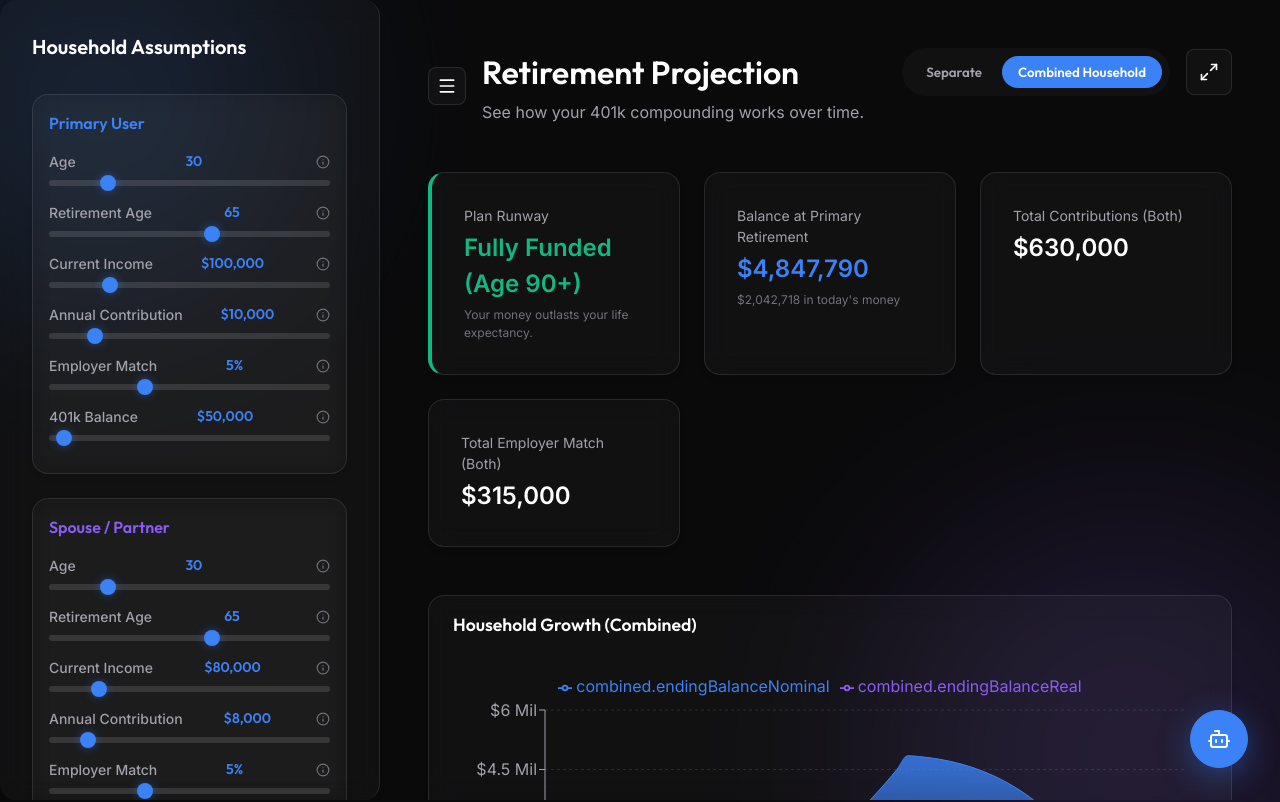
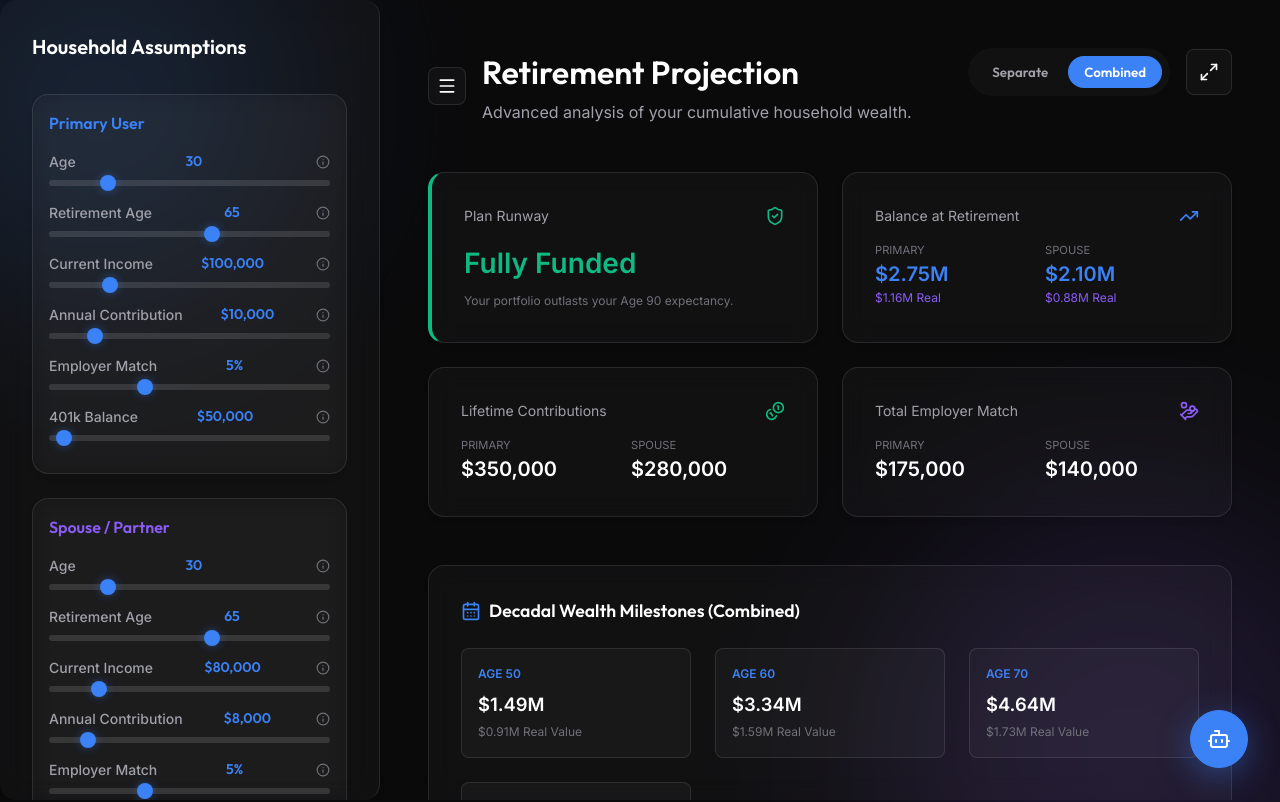
Before and after one commit to aravindannet/FinancialPlanner, a React (Vite) app: page / in a window 1280 px wide. Shown: the top 802 px of the page. Built offline with nearby package versions, Linux system fonts and the light colour scheme.

Commit message:
UI Upgrade: Enhanced Dashboard Summary Cards & Decadal Wealth Milestones

```diff
--- a/src/App.tsx
+++ b/src/App.tsx
@@ -43,6 +43,7 @@ export interface PersonYearData {
   employerMatch: number;
   interestNominal: number;
   withdrawals: number;
+  withdrawalDerivation?: string;
   endingBalanceNominal: number;
   endingBalanceReal: number;
 }
@@ -127,20 +128,30 @@ function App() {
 
       // Withdrawals: Inflate the user's input so their *real* net purchasing power stays flat.
       let userWithdrawal = 0;
+      let userDerivation = "";
       let spouseWithdrawal = 0;
+      let spouseDerivation = "";
+
+      const format = (v: number) => Math.round(v).toLocaleString();
 
       if (isUserRetired) {
-        // Net need = desired amount minus SS
-        let netNeed = Math.max(0, state.userWithdrawalRate - annualSS);
-        // Inflate for purchasing power, then gross up for taxes
-        let grossTarget = (netNeed * inflationMultiplier) * taxMultiplier;
-        userWithdrawal = Math.min(balanceUserNominal, grossTarget);
+        const netAfterSS = Math.max(0, state.userWithdrawalRate - annualSS);
+        const inflated = netAfterSS * inflationMultiplier;
+        const grossed = inflated * taxMultiplier;
+        userWithdrawal = Math.min(balanceUserNominal, grossed);
+
+        userDerivation = `PRIMARY:\n• Current Year Expected Withdrawal: $${format(state.userWithdrawalRate)}\n• SS = $${format(annualSS)}\n• Today's "$${format(netAfterSS)}" after inflation adjusted is ($${format(netAfterSS)} * ${inflationMultiplier.toFixed(2)}) = $${format(inflated)}\n• If you want to take "$${format(inflated)}" from above then with ${state.taxRate}% tax from input you need to take out = $${format(grossed)}`;
+        if (userWithdrawal < grossed) userDerivation += `\n⚠️ Capped by Balance`;
       }
 
       if (isSpouseRetired) {
-        let netNeed = Math.max(0, state.spouseWithdrawalRate - annualSS);
-        let grossTarget = (netNeed * inflationMultiplier) * taxMultiplier;
-        spouseWithdrawal = Math.min(balanceSpouseNominal, grossTarget);
+        const netAfterSS = Math.max(0, state.spouseWithdrawalRate - annualSS);
+        const inflated = netAfterSS * inflationMultiplier;
+        const grossed = inflated * taxMultiplier;
+        spouseWithdrawal = Math.min(balanceSpouseNominal, grossed);
+
+        spouseDerivation = `SPOUSE:\n• Current Year Expected Withdrawal: $${format(state.spouseWithdrawalRate)}\n• SS = $${format(annualSS)}\n• Today's "$${format(netAfterSS)}" after inflation adjusted is ($${format(netAfterSS)} * ${inflationMultiplier.toFixed(2)}) = $${format(inflated)}\n• If you want to take "$${format(inflated)}" from above then with ${state.taxRate}% tax from input you need to take out = $${format(grossed)}`;
+        if (spouseWithdrawal < grossed) spouseDerivation += `\n⚠️ Capped by Balance`;
       }
 
       // Check Stress Test (-30% in first 2 years of retirement)
@@ -178,6 +189,7 @@ function App() {
           employerMatch: userMatch,
           interestNominal: userInterest,
           withdrawals: userWithdrawal,
+          withdrawalDerivation: userDerivation,
           endingBalanceNominal: balanceUserNominal,
           endingBalanceReal: balanceUserNominal / discountFactor
         },
@@ -189,6 +201,7 @@ function App() {
           employerMatch: spouseMatch,
           interestNominal: spouseInterest,
           withdrawals: spouseWithdrawal,
+          withdrawalDerivation: spouseDerivation,
           endingBalanceNominal: balanceSpouseNominal,
           endingBalanceReal: balanceSpouseNominal / discountFactor
         },
@@ -199,6 +212,9 @@ function App() {
           employerMatch: userMatch + spouseMatch,
           interestNominal: userInterest + spouseInterest,
           withdrawals: userWithdrawal + spouseWithdrawal,
+          withdrawalDerivation: (userDerivation || spouseDerivation)
+            ? `${userDerivation}${userDerivation && spouseDerivation ? '\n\n' : ''}${spouseDerivation}${userDerivation && spouseDerivation ? `\n\nTOTAL HOUSEHOLD: $${format(userWithdrawal + spouseWithdrawal)}` : ''}`
+            : undefined,
           endingBalanceNominal: balanceUserNominal + balanceSpouseNominal,
           endingBalanceReal: (balanceUserNominal + balanceSpouseNominal) / discountFactor
         }
--- a/src/components/AmortizationTable.tsx
+++ b/src/components/AmortizationTable.tsx
@@ -57,7 +57,15 @@ export const AmortizationTable: React.FC<TableProps> = ({ data, state }) => {
         <td style={{ padding: '0.75rem', color: 'var(--accent-1)' }}>+ ${formatNum(d.contributions)}</td>
         <td style={{ padding: '0.75rem', color: 'var(--accent-1)' }}>+ ${formatNum(d.employerMatch)}</td>
         <td style={{ padding: '0.75rem', color: 'var(--accent-1)' }}>+ ${formatNum(d.interestNominal)}</td>
-        <td style={{ padding: '0.75rem', color: 'var(--danger)' }}>{d.withdrawals > 0 ? `- $${formatNum(d.withdrawals)}` : '-'}</td>
+        <td style={{ padding: '0.75rem', color: 'var(--danger)' }}>
+          {d.withdrawals > 0 ? (
+            <InfoTooltip text={d.withdrawalDerivation || ""} align="center">
+              <span style={{ borderBottom: '1px dotted var(--danger)', cursor: 'help' }}>
+                - ${formatNum(d.withdrawals)}
+              </span>
+            </InfoTooltip>
+          ) : '-'}
+        </td>
         <td style={{ padding: '0.75rem', fontWeight: 600, color: 'var(--primary)' }}>${formatNum(d.endingBalanceNominal)}</td>
         <td style={{ padding: '0.75rem', fontWeight: 600, color: 'var(--accent-2)' }}>${formatNum(d.endingBalanceReal)}</td>
       </tr>
--- a/src/components/Dashboard.tsx
+++ b/src/components/Dashboard.tsx
@@ -1,5 +1,15 @@
 import React from 'react';
-import { Maximize2, Minimize2, Menu } from 'lucide-react';
+import {
+  Maximize2,
+  Minimize2,
+  Menu,
+  TrendingUp,
+  Coins,
+  HandCoins,
+  CalendarDays,
+  ShieldCheck,
+  ShieldAlert
+} from 'lucide-react';
 import { Charts } from './Charts';
 import { AmortizationTable } from './AmortizationTable';
 import type { AppState, YearData } from '../App';
@@ -11,35 +21,41 @@ interface DashboardProps {
 }
 
 export const Dashboard: React.FC<DashboardProps> = ({ data, state, updateState }) => {
-  // Find key metrics
-  const retirementYearUser = data.find(d => d.userAge === state.retireAge);
-  let projectedBalanceNominalAtRetirement = 0;
-  let projectedBalanceRealAtRetirement = 0;
+  // Formatters
+  const formatMil = (v: number) => `$${(v / 1000000).toFixed(2)}M`;
+  const formatNum = (v: number) => `$${Math.round(v).toLocaleString()}`;
 
-  if (retirementYearUser) {
-    projectedBalanceNominalAtRetirement = state.isCombinedView
-      ? retirementYearUser.combined.startingBalanceNominal
-      : retirementYearUser.user.startingBalanceNominal;
+  // Find metrics at retirement
+  const getRetireData = (age: number, type: 'user' | 'spouse') => {
+    const d = data.find(year => (type === 'user' ? year.userAge : year.spouse.age) === age);
+    return d ? d[type] : null;
+  };
 
-    projectedBalanceRealAtRetirement = state.isCombinedView
-      ? retirementYearUser.combined.startingBalanceReal
-      : retirementYearUser.user.startingBalanceReal;
-  }
+  const userRetireData = getRetireData(state.retireAge, 'user');
+  const spouseRetireData = getRetireData(state.spouseRetireAge, 'spouse');
 
-  const totalContributions = data.reduce((sum, year) =>
-    sum + (state.isCombinedView ? year.combined.contributions : year.user.contributions), 0);
+  // Totals
+  const totals = data.reduce((acc, year) => ({
+    userCont: acc.userCont + year.user.contributions,
+    spouseCont: acc.spouseCont + year.spouse.contributions,
+    userMatch: acc.userMatch + year.user.employerMatch,
+    spouseMatch: acc.spouseMatch + year.spouse.employerMatch,
+  }), { userCont: 0, spouseCont: 0, userMatch: 0, spouseMatch: 0 });
 
-  const totalEmployerMatch = data.reduce((sum, year) =>
-    sum + (state.isCombinedView ? year.combined.employerMatch : year.user.employerMatch), 0);
-
-  // Calculate Depletion Age
+  // Depletion Age
   const depletionYear = data.find(d => {
     if (state.isCombinedView) return d.combined.endingBalanceNominal === 0 && d.userAge > state.retireAge;
     return d.user.endingBalanceNominal === 0 && d.user.age > state.retireAge;
   });
-
   const hasMoneyAtEnd = !depletionYear;
   const depletionAge = depletionYear ? (state.isCombinedView ? depletionYear.userAge : depletionYear.user.age) : state.lifeExpectancy;
+
+  // Decadal Highlights (Age 50, 60, 70, 80)
+  const decadalAges = [50, 60, 70, 80];
+  const highlights = decadalAges.map(age => {
+    const year = data.find(d => d.userAge === age);
+    return year ? { age, data: year.combined } : null;
+  }).filter(Boolean);
 
   return (
     <div style={{ flex: 1, padding: 'var(--spacing-2xl)', overflowY: 'auto', position: 'relative' }}>
@@ -53,11 +69,10 @@ export const Dashboard: React.FC<DashboardProps> = ({ data, state, updateState }
           </button>
           <div>
             <h1 style={{ fontSize: '2rem', marginBottom: '0.25rem' }}>Retirement Projection</h1>
-            <p style={{ color: 'var(--text-secondary)' }}>See how your 401k compounding works over time.</p>
+            <p style={{ color: 'var(--text-secondary)' }}>Advanced analysis of your cumulative household wealth.</p>
           </div>
         </div>
 
-        {/* Toggles */}
         <div style={{ display: 'flex', alignItems: 'center', gap: '1rem' }}>
           <div style={{ display: 'flex', alignItems: 'center', gap: '0.25rem', background: 'var(--bg-surface)', padding: '0.5rem', borderRadius: 'var(--radius-full)' }}>
             <button
@@ -66,7 +81,7 @@ export const Dashboard: React.FC<DashboardProps> = ({ data, state, updateState }
                 background: !state.isCombinedView ? 'var(--primary)' : 'transparent',
                 color: !state.isCombinedView ? 'white' : 'var(--text-secondary)',
                 border: 'none', padding: '0.5rem 1rem', borderRadius: 'var(--radius-full)', fontWeight: 600,
-                cursor: 'pointer'
+                cursor: 'pointer', transition: 'all 0.2s'
               }}
             >
               Separate
@@ -77,10 +92,10 @@ export const Dashboard: React.FC<DashboardProps> = ({ data, state, updateState }
                 background: state.isCombinedView ? 'var(--primary)' : 'transparent',
                 color: state.isCombinedView ? 'white' : 'var(--text-secondary)',
                 border: 'none', padding: '0.5rem 1rem', borderRadius: 'var(--radius-full)', fontWeight: 600,
-                cursor: 'pointer'
+                cursor: 'pointer', transition: 'all 0.2s'
               }}
             >
-              Combined Household
+              Combined
             </button>
           </div>
 
@@ -94,42 +109,94 @@ export const Dashboard: React.FC<DashboardProps> = ({ data, state, updateState }
         </div>
       </header>
 
-      <div style={{ display: 'grid', gridTemplateColumns: 'repeat(auto-fit, minmax(220px, 1fr))', gap: 'var(--spacing-lg)', marginBottom: 'var(--spacing-2xl)' }}>
+      {/* Primary Summary Cards */}
+      <div style={{ display: 'grid', gridTemplateColumns: 'repeat(auto-fit, minmax(280px, 1fr))', gap: 'var(--spacing-lg)', marginBottom: 'var(--spacing-2xl)' }}>
 
+        {/* Plan Runway */}
         <div className="glass-panel animate-fade-in" style={{ padding: 'var(--spacing-xl)', borderLeft: hasMoneyAtEnd ? '4px solid var(--accent-1)' : '4px solid var(--danger)' }}>
-          <p style={{ color: 'var(--text-secondary)', fontSize: '0.875rem', marginBottom: '0.25rem' }}>Plan Runway</p>
-          <div style={{ fontSize: '1.5rem', fontWeight: 600, color: hasMoneyAtEnd ? 'var(--accent-1)' : 'var(--danger)' }}>
-            {hasMoneyAtEnd ? `Fully Funded (Age ${state.lifeExpectancy}+)` : `Depletes at Age ${depletionAge}`}
+          <div style={{ display: 'flex', justifyContent: 'space-between', alignItems: 'center', marginBottom: '1rem' }}>
+            <p style={{ color: 'var(--text-secondary)', fontSize: '0.875rem' }}>Plan Runway</p>
+            {hasMoneyAtEnd ? <ShieldCheck size={20} color="var(--accent-1)" /> : <ShieldAlert size={20} color="var(--danger)" />}
           </div>
-          <p style={{ color: 'var(--text-muted)', fontSize: '0.75rem', marginTop: '0.25rem' }}>
-            {hasMoneyAtEnd ? 'Your money outlasts your life expectancy.' : 'Your money will run out during retirement.'}
+          <div style={{ fontSize: '1.75rem', fontWeight: 700, color: hasMoneyAtEnd ? 'var(--accent-1)' : 'var(--danger)' }}>
+            {hasMoneyAtEnd ? `Fully Funded` : `Ends at Age ${depletionAge}`}
+          </div>
+          <p style={{ color: 'var(--text-muted)', fontSize: '0.75rem', marginTop: '0.5rem' }}>
+            {hasMoneyAtEnd ? `Your portfolio outlasts your Age ${state.lifeExpectancy} expectancy.` : `Warning: Portfolio depletion occurs before Age ${state.lifeExpectancy}.`}
           </p>
         </div>
 
+        {/* Projected Balance */}
         <div className="glass-panel animate-fade-in" style={{ padding: 'var(--spacing-xl)', animationDelay: '0.1s' }}>
-          <p style={{ color: 'var(--text-secondary)', fontSize: '0.875rem', marginBottom: '0.25rem' }}>
-            Balance at Primary Retirement
-          </p>
-          <div style={{ fontSize: '1.5rem', fontWeight: 600, color: 'var(--primary)' }}>
-            ${projectedBalanceNominalAtRetirement.toLocaleString(undefined, { maximumFractionDigits: 0 })}
+          <div style={{ display: 'flex', justifyContent: 'space-between', alignItems: 'center', marginBottom: '1rem' }}>
+            <p style={{ color: 'var(--text-secondary)', fontSize: '0.875rem' }}>Balance at Retirement</p>
+            <TrendingUp size={20} color="var(--primary)" />
           </div>
-          <p style={{ color: 'var(--text-muted)', fontSize: '0.75rem', marginTop: '0.25rem' }}>
-            ${projectedBalanceRealAtRetirement.toLocaleString(undefined, { maximumFractionDigits: 0 })} in today's money
-          </p>
-        </div>
-
-        <div className="glass-panel animate-fade-in" style={{ padding: 'var(--spacing-xl)', animationDelay: '0.2s' }}>
-          <p style={{ color: 'var(--text-secondary)', fontSize: '0.875rem', marginBottom: '0.25rem' }}>Total Contributions {state.isCombinedView ? '(Both)' : '(Primary)'}</p>
-          <div style={{ fontSize: '1.5rem', fontWeight: 600 }}>
-            ${totalContributions.toLocaleString(undefined, { maximumFractionDigits: 0 })}
+          <div style={{ display: 'grid', gridTemplateColumns: '1fr 1fr', gap: '1rem' }}>
+            <div>
+              <p style={{ fontSize: '0.7rem', color: 'var(--text-muted)', textTransform: 'uppercase' }}>Primary</p>
+              <div style={{ fontSize: '1.25rem', fontWeight: 700, color: 'var(--primary)' }}>{formatMil(userRetireData?.startingBalanceNominal || 0)}</div>
+              <p style={{ fontSize: '0.75rem', color: 'var(--accent-2)' }}>{formatMil(userRetireData?.startingBalanceReal || 0)} Real</p>
+            </div>
+            <div>
+              <p style={{ fontSize: '0.7rem', color: 'var(--text-muted)', textTransform: 'uppercase' }}>Spouse</p>
+              <div style={{ fontSize: '1.25rem', fontWeight: 700, color: 'var(--primary)' }}>{formatMil(spouseRetireData?.startingBalanceNominal || 0)}</div>
+              <p style={{ fontSize: '0.75rem', color: 'var(--accent-2)' }}>{formatMil(spouseRetireData?.startingBalanceReal || 0)} Real</p>
+            </div>
           </div>
         </div>
 
+        {/* Total Contributions */}
+        <div className="glass-panel animate-fade-in" style={{ padding: 'var(--spacing-xl)', animationDelay: '0.2s' }}>
+          <div style={{ display: 'flex', justifyContent: 'space-between', alignItems: 'center', marginBottom: '1rem' }}>
+            <p style={{ color: 'var(--text-secondary)', fontSize: '0.875rem' }}>Lifetime Contributions</p>
+            <Coins size={20} color="var(--accent-1)" />
+          </div>
+          <div style={{ display: 'grid', gridTemplateColumns: '1fr 1fr', gap: '1rem' }}>
+            <div>
+              <p style={{ fontSize: '0.7rem', color: 'var(--text-muted)', textTransform: 'uppercase' }}>Primary</p>
+              <div style={{ fontSize: '1.25rem', fontWeight: 700 }}>{formatNum(totals.userCont)}</div>
+            </div>
+            <div>
+              <p style={{ fontSize: '0.7rem', color: 'var(--text-muted)', textTransform: 'uppercase' }}>Spouse</p>
+              <div style={{ fontSize: '1.25rem', fontWeight: 700 }}>{formatNum(totals.spouseCont)}</div>
+            </div>
+          </div>
+        </div>
+
+        {/* Employer Match */}
         <div className="glass-panel animate-fade-in" style={{ padding: 'var(--spacing-xl)', animationDelay: '0.3s' }}>
-          <p style={{ color: 'var(--text-secondary)', fontSize: '0.875rem', marginBottom: '0.25rem' }}>Total Employer Match {state.isCombinedView ? '(Both)' : '(Primary)'}</p>
-          <div style={{ fontSize: '1.5rem', fontWeight: 600 }}>
-            ${totalEmployerMatch.toLocaleString(undefined, { maximumFractionDigits: 0 })}
+          <div style={{ display: 'flex', justifyContent: 'space-between', alignItems: 'center', marginBottom: '1rem' }}>
+            <p style={{ color: 'var(--text-secondary)', fontSize: '0.875rem' }}>Total Employer Match</p>
+            <HandCoins size={20} color="var(--accent-2)" />
           </div>
+          <div style={{ display: 'grid', gridTemplateColumns: '1fr 1fr', gap: '1rem' }}>
+            <div>
+              <p style={{ fontSize: '0.7rem', color: 'var(--text-muted)', textTransform: 'uppercase' }}>Primary</p>
+              <div style={{ fontSize: '1.25rem', fontWeight: 700 }}>{formatNum(totals.userMatch)}</div>
+            </div>
+            <div>
+              <p style={{ fontSize: '0.7rem', color: 'var(--text-muted)', textTransform: 'uppercase' }}>Spouse</p>
+              <div style={{ fontSize: '1.25rem', fontWeight: 700 }}>{formatNum(totals.spouseMatch)}</div>
+            </div>
+          </div>
+        </div>
+      </div>
+
+      {/* Decadal Snapshots */}
+      <div className="glass-panel animate-fade-in" style={{ padding: 'var(--spacing-xl)', marginBottom: 'var(--spacing-2xl)', animationDelay: '0.4s' }}>
+        <div style={{ display: 'flex', alignItems: 'center', gap: '0.5rem', marginBottom: '1.5rem' }}>
+          <CalendarDays size={20} color="var(--primary)" />
+          <h3 style={{ fontSize: '1.1rem', fontWeight: 600 }}>Decadal Wealth Milestones (Combined)</h3>
+        </div>
+        <div style={{ display: 'grid', gridTemplateColumns: 'repeat(auto-fit, minmax(180px, 1fr))', gap: '1.5rem' }}>
+          {highlights.map((h, idx) => (
+            <div key={idx} style={{ padding: '1rem', background: 'rgba(255,255,255,0.03)', borderRadius: 'var(--radius-md)', border: '1px solid var(--border)' }}>
+              <p style={{ color: 'var(--primary)', fontWeight: 700, fontSize: '0.75rem', textTransform: 'uppercase', marginBottom: '0.5rem' }}>Age {h?.age}</p>
+              <div style={{ fontSize: '1.15rem', fontWeight: 700, marginBottom: '0.25rem' }}>{formatMil(h?.data.startingBalanceNominal || 0)}</div>
+              <p style={{ fontSize: '0.75rem', color: 'var(--text-muted)' }}>{formatMil(h?.data.startingBalanceReal || 0)} Real Value</p>
+            </div>
+          ))}
         </div>
       </div>
 
--- a/src/components/InfoTooltip.tsx
+++ b/src/components/InfoTooltip.tsx
@@ -4,9 +4,10 @@ import { Info } from 'lucide-react';
 interface InfoTooltipProps {
   text: string;
   align?: 'left' | 'center' | 'right';
+  children?: React.ReactNode;
 }
 
-export const InfoTooltip: React.FC<InfoTooltipProps> = ({ text, align = 'center' }) => {
+export const InfoTooltip: React.FC<InfoTooltipProps> = ({ text, align = 'center', children }) => {
   const [show, setShow] = useState(false);
 
   const getPositionStyles = () => {
@@ -27,11 +28,11 @@ export const InfoTooltip: React.FC<InfoTooltipProps> = ({ text, align = 'center'
 
   return (
     <div
-      style={{ position: 'relative', display: 'inline-flex', alignItems: 'center', marginLeft: '0.25rem', cursor: 'help' }}
+      style={{ position: 'relative', display: 'inline-flex', alignItems: 'center', marginLeft: children ? '0' : '0.25rem', cursor: 'help' }}
       onMouseEnter={() => setShow(true)}
       onMouseLeave={() => setShow(false)}
     >
-      <Info size={14} color="var(--text-muted)" />
+      {children || <Info size={14} color="var(--text-muted)" />}
 
       {show && (
         <div style={{
@@ -39,7 +40,8 @@ export const InfoTooltip: React.FC<InfoTooltipProps> = ({ text, align = 'center'
           bottom: '100%',
           ...getPositionStyles(),
           marginBottom: '8px',
-          width: '200px',
+          width: 'max-content',
+          maxWidth: '400px',
           padding: '0.75rem',
           backgroundColor: 'var(--bg-base)',
           color: 'var(--text-secondary)',
@@ -49,7 +51,7 @@ export const InfoTooltip: React.FC<InfoTooltipProps> = ({ text, align = 'center'
           border: '1px solid var(--border)',
           boxShadow: '0 4px 12px rgba(0,0,0,0.5)',
           zIndex: 100,
-          whiteSpace: 'normal',
+          whiteSpace: 'pre-wrap',
           textAlign: 'left'
         }}>
           {text}
```
